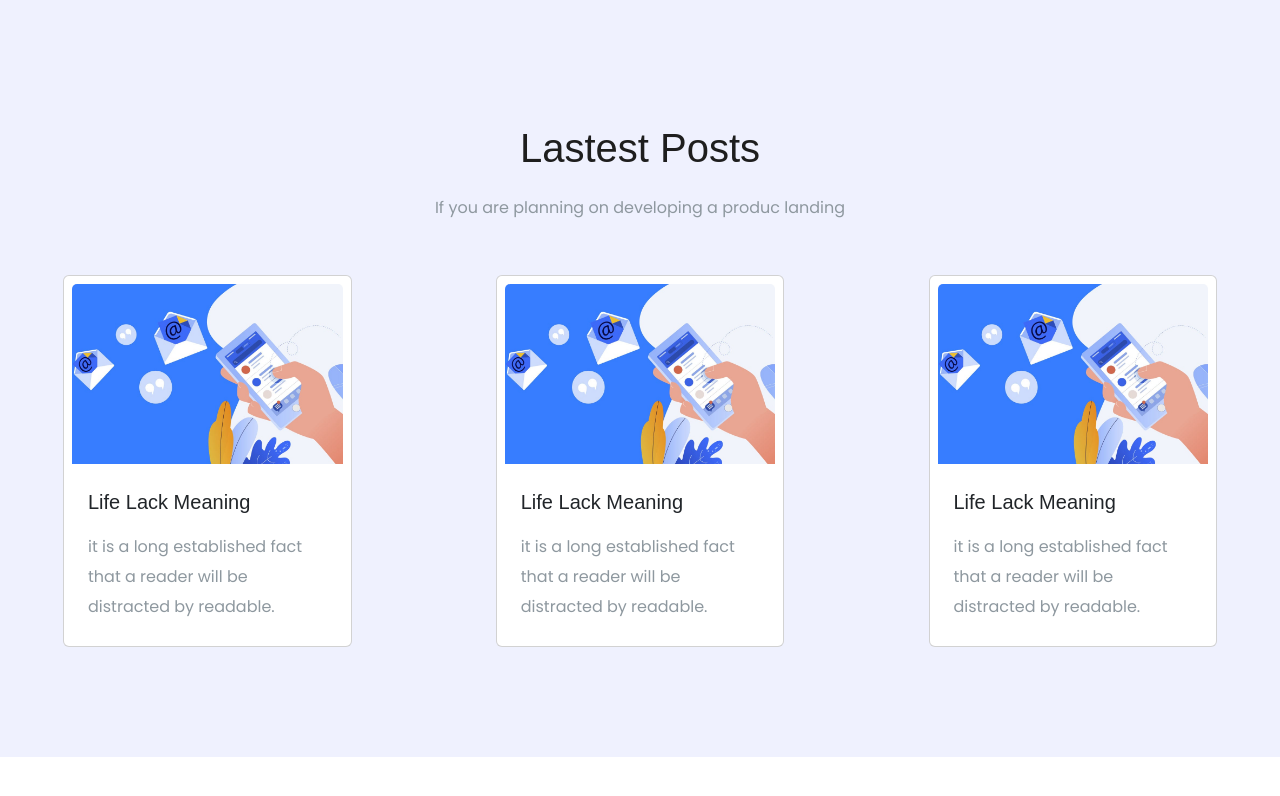
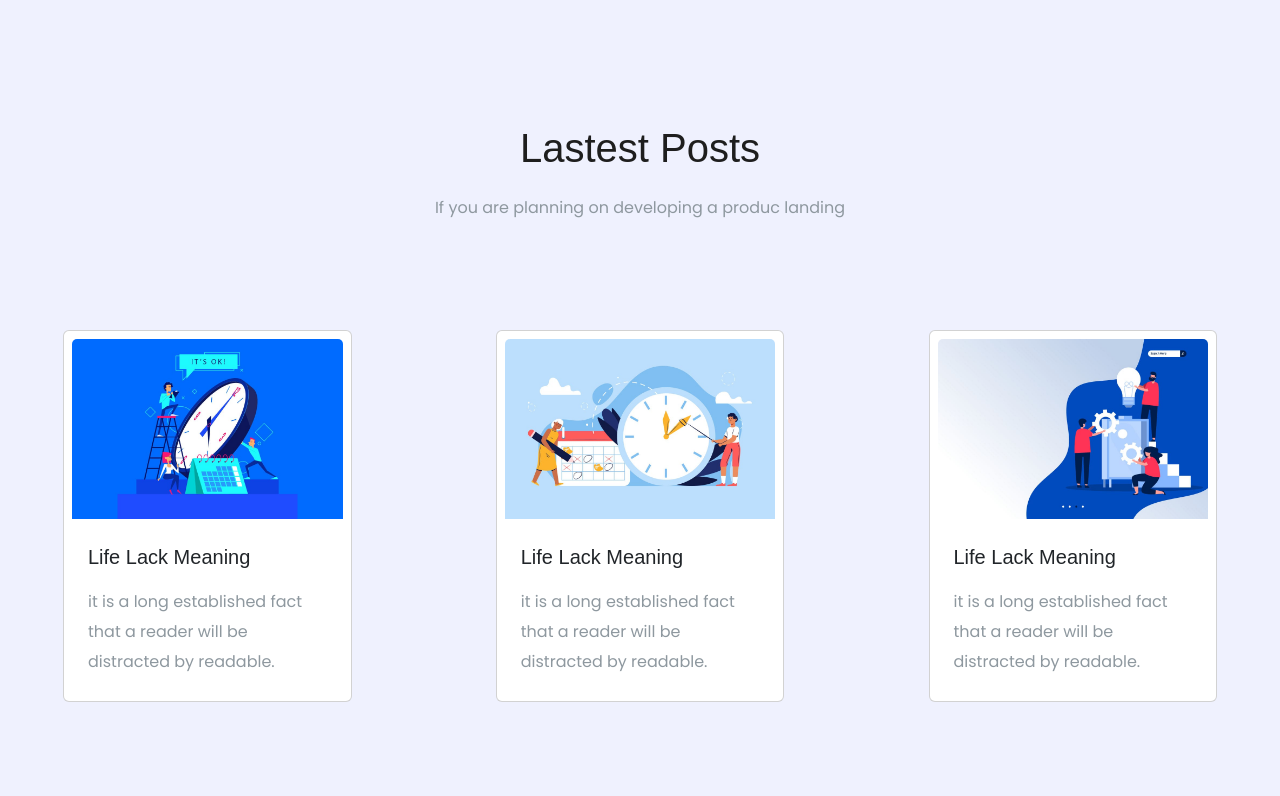
Before and after one commit to Bilobra/proj-html-vuejs, a Vue app: page / in a window 1280 px wide. Shown: the part 3517-4313 px from the top of the page. Before the commit the page ends 4274 px from the top, so only its background shows below. Built offline with nearby package versions, Linux system fonts and the light colour scheme; a small style sheet from the web is missing.

Commit message:
fix Post Section

```diff
--- a/src/components/PostsCard.vue
+++ b/src/components/PostsCard.vue
@@ -1,7 +1,7 @@
 <template>
     <div class="col-3">
         <div class="card p-2" >
-            <img src="../assets/img/17.jpg" class="card-img-top" alt="">
+            <img :src="image" class="card-img-top" alt="">
             <div class="card-body">
                 <h5 class="little_title">Life Lack Meaning</h5>
                 <p class="description">
@@ -17,6 +17,9 @@
 <script>
 export default {
     name: 'PostsCard',
+    props:{
+        image:String,
+    }
 }
 </script>
 
--- a/src/components/PostsSection.vue
+++ b/src/components/PostsSection.vue
@@ -4,12 +4,12 @@
             <h2 class="title mb-4">
                 Lastest Posts
             </h2>
-            <p class="description">
+            <p class="description m-0">
                 If you are planning on developing a produc landing
             </p>
         </div>
         <div class="row row-cols-1 justify-content-between">
-            <PostsCard v-for="n in 3" :key="n" />
+            <PostsCard v-for="(card,i) in CardImage" :key="i" :image="card.image" />
 
         </div>
     </section>
@@ -21,6 +21,21 @@ export default {
     name: 'PostsSection',
     components: {
         PostsCard,
+    },
+    data() {
+        return {
+            CardImage: [
+                {
+                    image: require('../assets/img/18.jpg'),
+                },
+                {
+                    image: require('../assets/img/19.jpg'),
+                },
+                {
+                    image: require('../assets/img/20.jpg'),
+                },
+            ]
+        }
     }
 }
 </script>
@@ -32,7 +47,8 @@ export default {
 
     .row {
         max-width: 1154px;
-        margin:0 auto;
+        margin: 0 auto;
+        padding: 110px 0;
 
     }
 }
```
